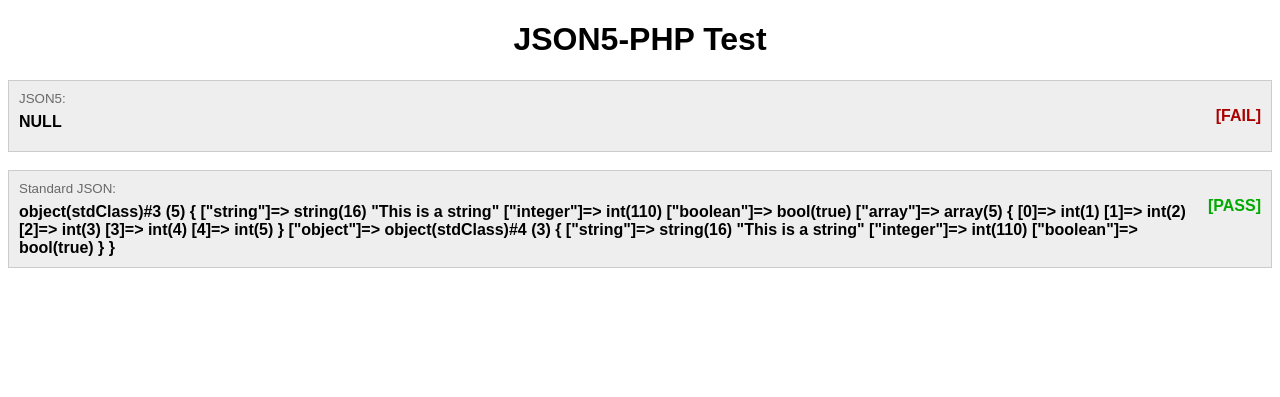
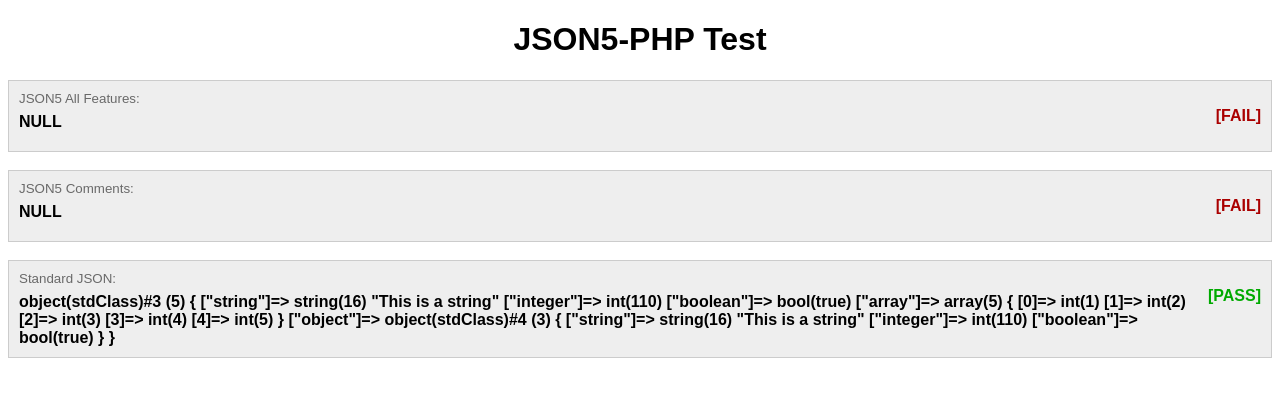
Before and after one commit to lewmilburn/json5-php, a PHP site: page /Test/index.php in a window 1280 px wide. Shown: the top 397 px of the page. Run offline with PHP 8.4, Linux system fonts and the light colour scheme.

Commit message:
Full comment support + updated tests

```diff
--- a/JSON5.php
+++ b/JSON5.php
@@ -1,6 +1,34 @@
 <?php
 class JSON5 {
-    function Parse($JSON) {
-        return json_decode($JSON);
+    /**
+     * Constructor
+     * @throws Exception
+     */
+    function __construct() {
+        if (PHP_VERSION_ID < 80000) {
+            throw new Exception("JSON5-PHP requires PHP 8.0 or higher.");
+        }
+    }
+
+    /**
+     * Parse a JSON5 string into a PHP object
+     * @param string $JSON5 The JSON5 Object to be parsed.
+     */
+    public function Parse(string $JSON5): object|null
+    {
+        $JSON5 = $this->RemoveComment($JSON5);
+
+        return json_decode($JSON5);
+    }
+
+    /**
+     * Removes comments from the JSON5 string.
+     * @param string $JSON5 The JSON5 Object to be parsed.
+     * @return string The JSON5 Object without comments.
+     */
+    private function RemoveComment(string $JSON5): string
+    {
+        $JSON5 = preg_replace("#/\*.*?\*/#s", "", $JSON5);
+        return preg_replace('!//.*!', '', $JSON5);
     }
 }
--- a/Test/index.php
+++ b/Test/index.php
@@ -4,8 +4,9 @@ require_once __DIR__ . '/../JSON5.php';
 
 $JSON5 = new JSON5();
 
-$ParsedJSON5 = $JSON5->Parse(file_get_contents('example.json5'));
-$ParsedJSON = $JSON5->Parse(file_get_contents('example.json'));
+$TestJSON5All = $JSON5->Parse(file_get_contents(__DIR__ . '/JSON/JSON5.json5'));
+$TestJSON5Comments = $JSON5->Parse(file_get_contents(__DIR__ . '/JSON/Comments.json5'));
+$TestJSON = $JSON5->Parse(file_get_contents(__DIR__ . '/JSON/Standard.json'));
 ?><!DOCTYPE html>
 <html lang="en">
     <head>
@@ -45,10 +46,22 @@ $ParsedJSON = $JSON5->Parse(file_get_contents('example.json'));
         <h1>JSON5-PHP Test</h1>
         <div class="output">
             <div class="output-json">
-                <sup class="output-title">JSON5:</sup><br>
-                <strong><?php var_dump($ParsedJSON5); ?></strong>
+                <sup class="output-title">JSON5 All Features:</sup><br>
+                <strong><?php var_dump($TestJSON5All); ?></strong>
             </div>
-            <?php if ($ParsedJSON5 == null) { ?>
+            <?php if ($TestJSON5All == null) { ?>
+                <p class="test-fail">[FAIL]</p>
+            <?php } else { ?>
+                <p class="test-pass">[PASS]</p>
+            <?php } ?>
+        </div>
+        <br>
+        <div class="output">
+            <div class="output-json">
+                <sup class="output-title">JSON5 Comments:</sup><br>
+                <strong><?php var_dump($TestJSON5Comments); ?></strong>
+            </div>
+            <?php if ($TestJSON5Comments == null) { ?>
                 <p class="test-fail">[FAIL]</p>
             <?php } else { ?>
                 <p class="test-pass">[PASS]</p>
@@ -58,9 +71,9 @@ $ParsedJSON = $JSON5->Parse(file_get_contents('example.json'));
         <div class="output">
             <div class="output-json">
                 <sup class="output-title">Standard JSON:</sup><br>
-                <strong><?php var_dump($ParsedJSON); ?></strong>
+                <strong><?php var_dump($TestJSON); ?></strong>
             </div>
-            <?php if ($ParsedJSON == null) { ?>
+            <?php if ($TestJSON == null) { ?>
                 <p class="test-fail">[FAIL]</p>
             <?php } else { ?>
                 <p class="test-pass">[PASS]</p>
```
Also changed, not shown: README.md, Test/JSON/Standard.json (renamed from Test/example.json), 3 other files.
